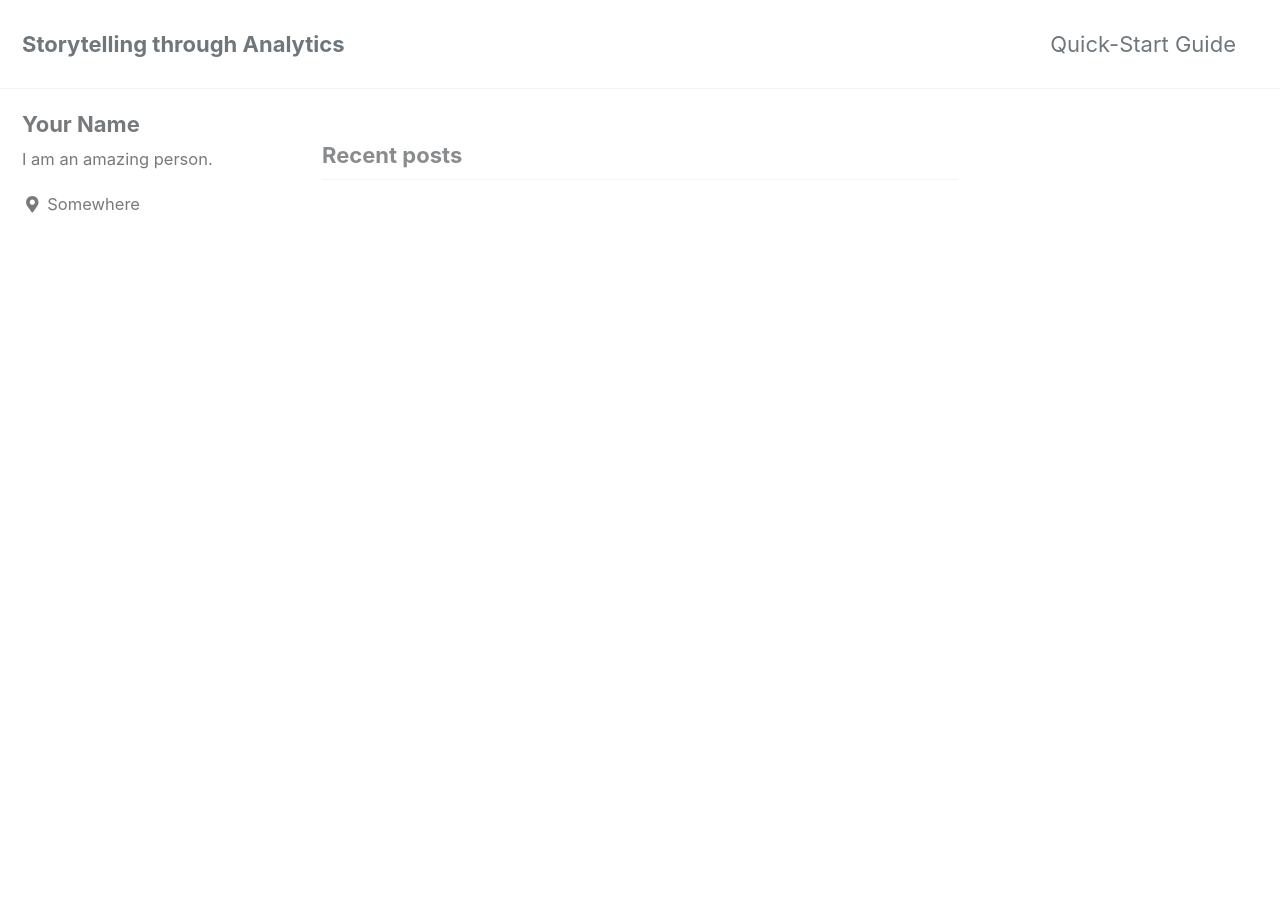
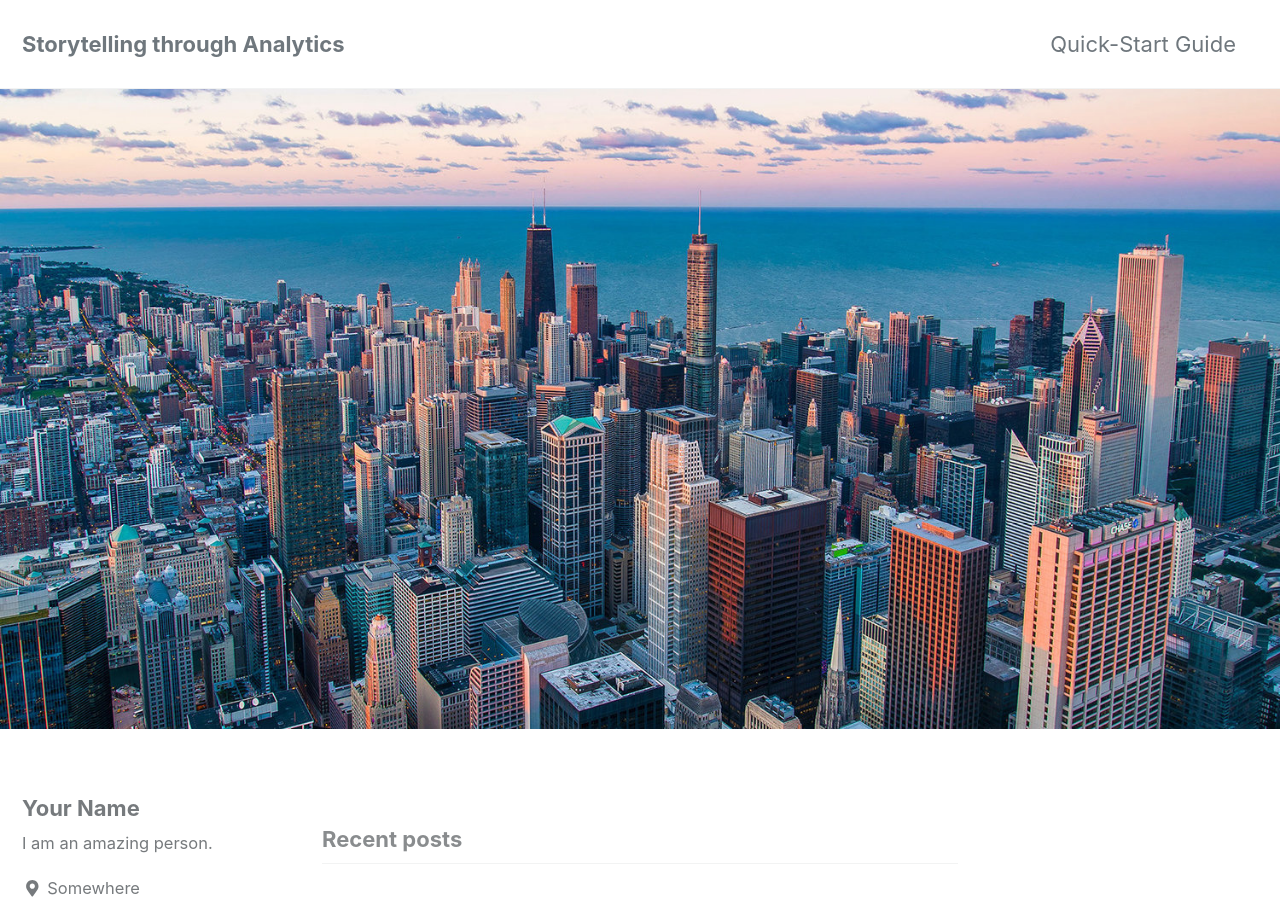
Before and after one commit to peteryushunli/peteryushunli.github.io, a Jekyll site: the page built from index.html, in a window 1280 px wide and 900 px high. Built offline with Jekyll 4.4.1, drawn with Linux system fonts in a browser that asks for light colours; cached includes are drawn as plain includes; the list of posts is cut into pages by our own code.

Commit message:
added images

```diff
--- a/index.html
+++ b/index.html
@@ -1,4 +1,6 @@
 ---
 layout: home
 author_profile: true
+header:
+    image: "/images/chicago-banner.jpg"
 ---
```
Also changed, not shown: images/analytics.jpg (added), images/chicago-banner.jpg (added), images/pro_pic.jpg (added), 2 other files.
